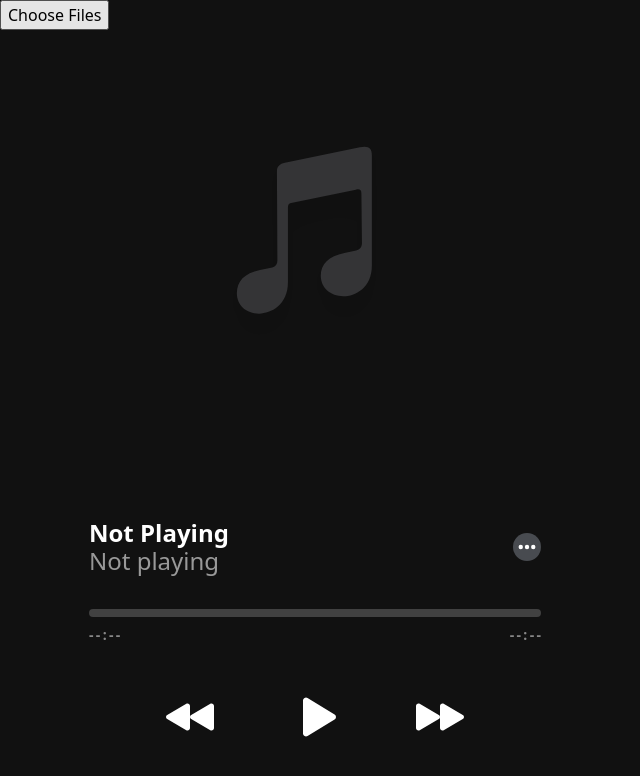
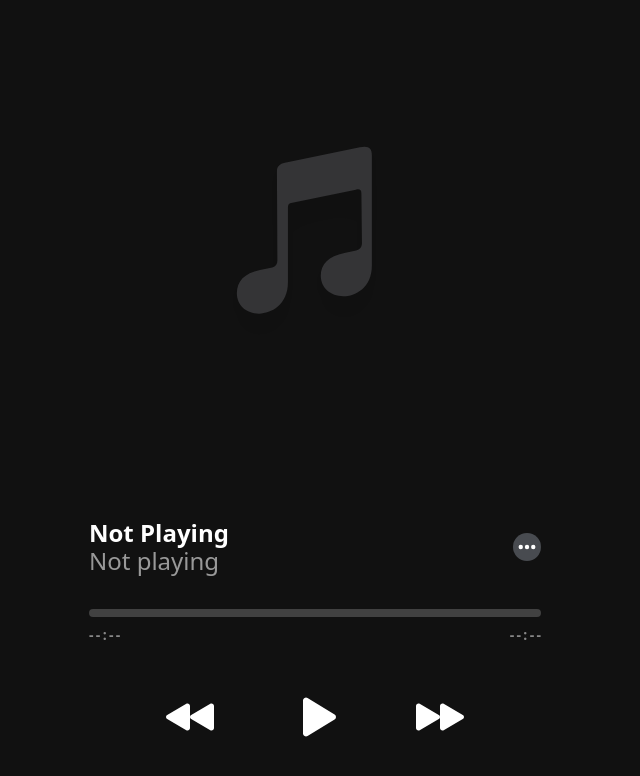
Before and after one commit to pinnick/mv-2, a SvelteKit app: page / in a window 1280 px wide. Shown: the top 776 px of the page, without its empty margins (0-640 px from the left). Built offline with nearby package versions, Linux system fonts and the light colour scheme.

Commit message:
Custom input button

```diff
--- a/src/components/AudioPlayer.svelte
+++ b/src/components/AudioPlayer.svelte
@@ -1,6 +1,6 @@
 <script lang="ts">
 	import { createEventDispatcher } from 'svelte';
-	import { get_tags } from '$lib/pkg/analyzer';
+	import { fade } from 'svelte/transition';
 	import { metadata } from '$lib/store';
 	import { fetchFromUrl } from 'music-metadata-browser';
 	import { bufferToDataURL } from '../util';
@@ -45,7 +45,7 @@
 			title: newMetadata.common.title || '',
 			artist: newMetadata.common.artist || '',
 			album: newMetadata.common.album || '',
-			explicit: true,
+			explicit: false,
 			cover: cover
 		});
 		console.log(newMetadata);
@@ -79,11 +79,25 @@
 	}
 </script>
 
+<div class="flex-none mr-16 w-8 ml-5">
+	<label
+		for="file-upload"
+		transition:fade
+		class="rounded-full w-7 h-7 bg-gray-400/40 hover:opacity-70 flex items-center justify-center cursor-pointer"
+	>
+		<svg viewBox="0 0 256 256" width="20" height="20" class="text-white">
+			<path
+				d="M156 128a28 28 0 1 1-28-28a28 28 0 0 1 28 28ZM48 100a28 28 0 1 0 28 28a28 28 0 0 0-28-28Zm160 0a28 28 0 1 0 28 28a28 28 0 0 0-28-28Z"
+				fill="currentColor"
+			/>
+		</svg>
+	</label>
 	<input
 		type="file"
 		multiple
-	id="upload"
 		accept="audio/*"
 		on:change={handleFileUpload}
-	class="text-white/0"
+		class="hidden"
+		id="file-upload"
 	/>
+</div>
--- a/src/components/Details/Text.svelte
+++ b/src/components/Details/Text.svelte
@@ -6,7 +6,7 @@
 
 {text}
 {#if explicit}
-	<span class="ml-2">
+	<span class="ml-2 -mb-1">
 		<svg width={18} height={18} viewBox="3 3 18 18" class="explicit-icon"
 			><path fill="lightgray" d={buttons.explicit} /></svg
 		>
--- a/src/components/Visualizer.svelte
+++ b/src/components/Visualizer.svelte
@@ -4,7 +4,6 @@
 	import { findDynamicScalingExponent, scaleExponentially, stepper, sumTopXInRange } from '../util';
 	export let mediaElement: HTMLMediaElement;
 	export let upperBounds: number[];
-	export let scalingExponent: number;
 	export let sumTotal: number;
 	let audioContext: AudioContext;
 	let analyser: AnalyserNode;
--- a/src/routes/+page.svelte
+++ b/src/routes/+page.svelte
@@ -1,7 +1,6 @@
 <script lang="ts">
 	import { metadata } from '$lib/store';
 	import { invMel } from '../util';
-	import { fade } from 'svelte/transition';
 	import AudioPlayer from '../components/AudioPlayer.svelte';
 	import Visualizer from '../components/Visualizer.svelte';
 	import Details from '../components/Details/Details.svelte';
@@ -63,19 +62,11 @@
 		<div class="w-[600px] flex justify-center items-center">
 			<Details />
 			<!-- More button -->
-			<div class="flex-none mr-16 w-8 ml-5">
-				<div
-					transition:fade
-					class="rounded-full w-7 h-7 bg-gray-400/40 hover:opacity-70 flex items-center justify-center cursor-pointer"
-				>
-					<svg viewBox="0 0 256 256" width="20" height="20" class="text-white">
-						<path
-							d="M156 128a28 28 0 1 1-28-28a28 28 0 0 1 28 28ZM48 100a28 28 0 1 0 28 28a28 28 0 0 0-28-28Zm160 0a28 28 0 1 0 28 28a28 28 0 0 0-28-28Z"
-							fill="currentColor"
-						/>
-					</svg>
-				</div>
-			</div>
+			<AudioPlayer
+				on:audioReady={(e) => {
+					mediaElement = e.detail.mediaElement;
+				}}
+			/>
 		</div>
 		<div class="xl:w-[452px]">
 			<Progress bind:mediaElement />
@@ -85,13 +76,7 @@
 	</div>
 	<!-- Lyrics & Vis -->
 	<div class="h-full flex flex-col justify-center items-center font-bold flex-1 text-white">
-		<Visualizer {mediaElement} bind:upperBounds scalingExponent={3} sumTotal={1} />
+		<Visualizer {mediaElement} bind:upperBounds sumTotal={1} />
 	</div>
-	<div class="absolute top-0 left-0">
-		<AudioPlayer
-			on:audioReady={(e) => {
-				mediaElement = e.detail.mediaElement;
-			}}
-		/>
-	</div>
+	<div class="absolute top-0 left-0" />
 </div>
```
Lines whose indentation alone changed are shown as unchanged.
